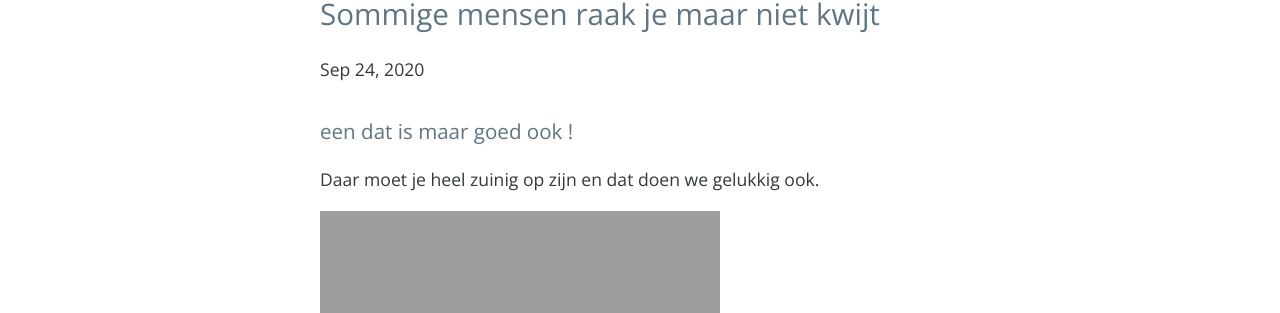
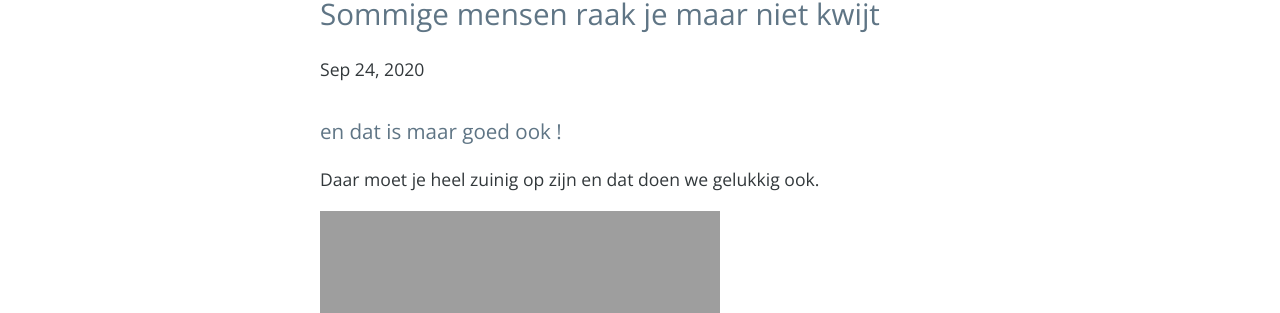
Before and after one commit to fprisse/Weblog, a Jekyll site: the page built from _posts/2020-09-25-jaimee.md, in a window 1280 px wide. Shown: the part 344-657 px from the top of the page. Built offline with Jekyll 4.4.1, drawn with Linux system fonts in a browser that asks for light colours; nearby versions of some CDN libraries; comment, search, counter and statistics services are not loaded.

Commit message:
Update 2020-09-25-jaimee.md

```diff
--- a/_posts/2020-09-25-jaimee.md
+++ b/_posts/2020-09-25-jaimee.md
@@ -5,7 +5,7 @@ date: 2020-09-25 00:00:01 +0100
 categories: Covid-19
 ---
 
-### een dat is maar goed ook !
+### en dat is maar goed ook !
 
 Daar moet je heel zuinig op zijn en dat doen we gelukkig ook.
 
```
